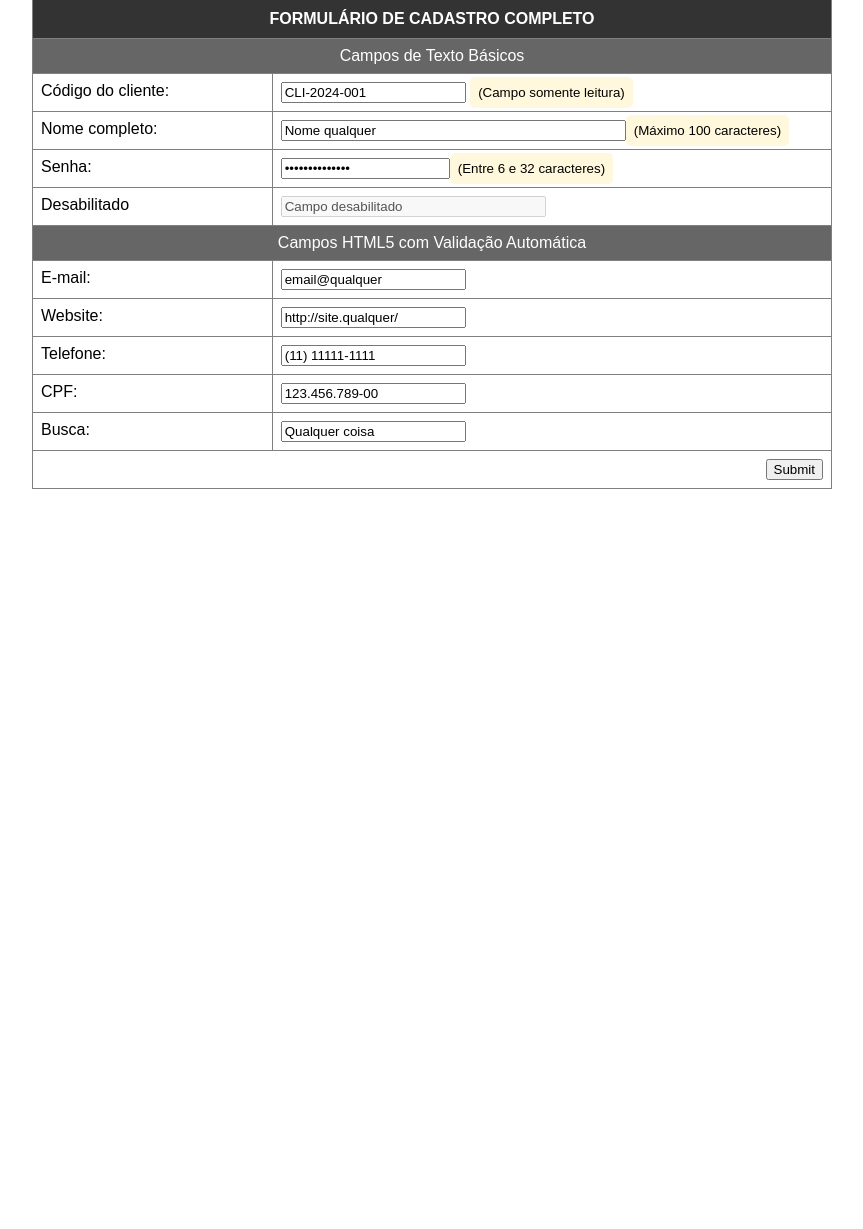
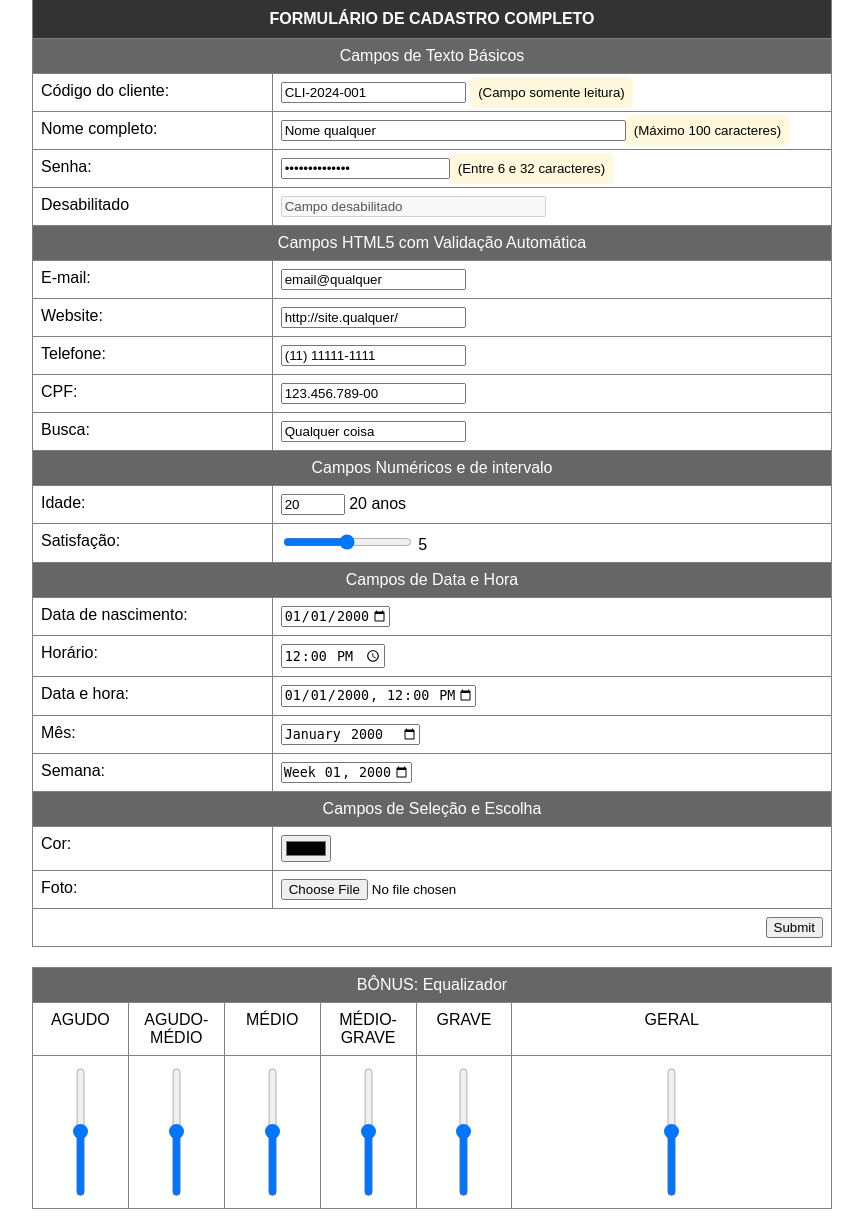
Before and after one commit to gbfllp/web-ciniro, a PHP site: page / in a window 1280 px wide. Shown: the part 81-1310 px from the top of the page, without its empty margins (208-1071 px from the left). Before the commit the page ends 570 px from the top, so only its background shows below. Run offline with PHP 8.4, Linux system fonts and the light colour scheme.

Commit message:
aula00 part4

```diff
--- a/00controles.html/css/estilo.css
+++ b/00controles.html/css/estilo.css
@@ -98,3 +98,11 @@ legend {
     background-color: cornsilk;
     padding: 8px;
 }
+
+.range-vertical {
+    transform: rotate(270deg);
+    margin-left: -40px;
+    margin-right: -40px;
+    margin-top: 60px;
+    margin-bottom: 60px;
+}
--- a/00controles.html/index.php
+++ b/00controles.html/index.php
@@ -47,8 +47,8 @@
                     Nome completo:
                 </td>
                 <td>
-                    <input type="text" name="txtNome" id="txtNome" placeholder="Nome" size="40" maxlength="100"
-                        required value="Nome qualquer"/><small class="tip">(Máximo 100 caracteres)</small>
+                    <input type="text" name="txtNome" id="txtNome" placeholder="Nome" size="40" maxlength="100" required
+                        value="Nome qualquer" /><small class="tip">(Máximo 100 caracteres)</small>
                 </td>
             </tr>
             <tr>
@@ -57,7 +57,8 @@
                 </td>
                 <td>
                     <input type="password" name="txtSenha" id="txtSenha" placeholder="Senha" size="18" minlength="6"
-                        maxlength="32" required value="Senha qualquer"/><small class="tip">(Entre 6 e 32 caracteres)</small>
+                        maxlength="32" required value="Senha qualquer" /><small class="tip">(Entre 6 e 32
+                        caracteres)</small>
                 </td>
             </tr>
             <tr>
@@ -79,7 +80,8 @@
                     E-mail:
                 </td>
                 <td>
-                    <input type="email" name="txtEmail" id="txtEmail" placeholder="usuario@exemplo.com" required value="email@qualquer"/>
+                    <input type="email" name="txtEmail" id="txtEmail" placeholder="usuario@exemplo.com" required
+                        value="email@qualquer" />
                 </td>
             </tr>
             <tr>
@@ -87,7 +89,8 @@
                     Website:
                 </td>
                 <td>
-                    <input type="url" name="txtWebsite" id="txtWebsite" placeholder="site.com" required value="http://site.qualquer/"/>
+                    <input type="url" name="txtWebsite" id="txtWebsite" placeholder="site.com" required
+                        value="http://site.qualquer/" />
                 </td>
             </tr>
             <tr>
@@ -95,7 +98,8 @@
                     Telefone:
                 </td>
                 <td>
-                    <input type="tel" name="txtTelefone" id="txtTelefone" placeholder="(11) 1234-5678" pattern="\([0-9]{2}\) [0-9]{5}-[0-9]{4}" required value="(11) 11111-1111"/>
+                    <input type="tel" name="txtTelefone" id="txtTelefone" placeholder="(11) 1234-5678"
+                        pattern="\([0-9]{2}\) [0-9]{5}-[0-9]{4}" required value="(11) 11111-1111" />
                 </td>
             </tr>
             <tr>
@@ -103,7 +107,8 @@
                     CPF:
                 </td>
                 <td>
-                    <input type="text" name="txtCpf" id="txtCpf" placeholder="123.456.789-00" pattern="[0-9]{3}.[0-9]{3}.[0-9]{3}-[0-9]{2}" required value="123.456.789-00"/>
+                    <input type="text" name="txtCpf" id="txtCpf" placeholder="123.456.789-00"
+                        pattern="[0-9]{3}.[0-9]{3}.[0-9]{3}-[0-9]{2}" required value="123.456.789-00" />
                 </td>
             </tr>
             <tr>
@@ -111,16 +116,160 @@
                     Busca:
                 </td>
                 <td>
-                    <input type="search" name="txtBusca" id="txtBusca" placeholder="Pesquisar..." required value="Qualquer coisa"/>
+                    <input type="search" name="txtBusca" id="txtBusca" placeholder="Pesquisar..." required
+                        value="Qualquer coisa" />
                 </td>
             </tr>
             <input type="hidden" name="txtId" id="txtId" value="ABC123XYZ" />
             <tr>
+                <td colspan="2" class="subsecao-titulo">
+                    Campos Num&eacute;ricos e de intervalo
+                </td>
+            </tr>
+            <tr>
+                <td>
+                    Idade:
+                </td>
+                <td>
+                    <input type="number" name="txtIdade" id="txtIdade" min="1" max="120" step="1" value="20"
+                        oninput="atualizaOutIdade()" />
+                    <output id="outIdade">20</output> anos
+                </td>
+            </tr>
+            <tr>
+                <td>
+                    Satisfação:
+                </td>
+                <td>
+                    <input type="range" name="rngSatisfacao" id="rngSatisfacao" min="0" max="10" value="5"
+                        oninput="atualizaOutSatisfacao()" />
+                    <output id="outSatisfacao">5</output>
+                </td>
+            </tr>
+            <tr>
+                <td colspan="2" class="subsecao-titulo">
+                    Campos de Data e Hora
+                </td>
+            </tr>
+            <tr>
+                <td>
+                    Data de nascimento:
+                </td>
+                <td>
+                    <input type="date" name="txtDataNascimento" id="txtDataNascimento" min="1900-01-01" max="2025-10-01" value="2000-01-01" />
+                </td>
+            </tr>
+            <tr>
+                <td>
+                    Horário:
+                </td>
+                <td>
+                    <input type="time" name="txtHorario" id="txtHorario" min="00:00" max="23:59" value="12:00" />
+                </td>
+            </tr>
+            <tr>
+                <td>
+                    Data e hora:
+                </td>
+                <td>
+                    <input type="datetime-local" name="txtDataHora" id="txtDataHora" min="1900-01-01T00:00" max="2025-10-01T23:59" value="2000-01-01T12:00" />
+                </td>
+            </tr>
+            <tr>
+                <td>
+                    Mês:
+                </td>
+                <td>
+                    <input type="month" name="txtMes" id="txtMes" min="1900-01" max="2025-10" value="2000-01" />
+                </td>
+            </tr>
+            <tr>
+                <td>
+                    Semana:
+                </td>
+                <td>
+                    <input type="week" name="txtSemana" id="txtSemana" min="1900-W01" max="2025-W52" value="2000-W01" />
+                </td>
+            </tr>
+            <tr>
+                <td colspan="2" class="subsecao-titulo">
+                    Campos de Sele&ccedil;&atilde;o e Escolha
+                </td>
+            </tr>
+            <tr>
+                <td>
+                    Cor:
+                </td>
+                <td>
+                    <input type="color" name="txtCor" id="txtCor" value="#000000" />
+                </td>
+            </tr>
+            <tr>
+                <td>
+                    Foto:
+                </td>
+                <td>
+                    <input type="file" name="fleFoto" id="fleFoto" accept="image/*" />
+                </td>
+            </tr>
+
+            <tr>
                 <td colspan=2 align="right">
-                    <input type="submit" id="btnEnviar" name="btnEnviar"/>
+                    <input type="submit" id="btnEnviar" name="btnEnviar" />
                 </td>
             </tr>
         </form>
+    </table>
+
+    <table border=1 style="text-align: center; margin-top: 20px;">
+        <tr>
+            <td colspan="6" class="subsecao-titulo">
+                BÔNUS: Equalizador
+            </td>
+        </tr>
+        <tr>
+            <td width="12%">
+                AGUDO
+            </td>
+            <td width="12%">
+                AGUDO-MÉDIO
+            </td>
+            <td width="12%">
+                MÉDIO
+            </td>
+            <td width="12%">
+                MÉDIO-GRAVE
+            </td>
+            <td width="12%">
+                GRAVE
+            </td>
+            <td width="40%">
+                GERAL
+            </td>
+        </tr>
+        <tr>
+            <td>
+                <input type="range" name="rngAgudo" id="rngAgudo" min="1" max="5" value="3" class="range-vertical" />
+            </td>
+            <td>
+                <input type="range" name="rngMedioAgudo" id="rngMedioAgudo" min="1" max="5" value="3"
+                    class="range-vertical" />
+            </td>
+            <td>
+                <input type="range" name="rngMedio" id="rngMedio" min="1" max="5" value="3" class="range-vertical" />
+            </td>
+            <td>
+                <input type="range" name="rngMedioGrave" id="rngMedioGrave" min="1" max="5" value="3"
+                    class="range-vertical" />
+            </td>
+            <td>
+                <input type="range" name="rngGrave" id="rngGrave" min="1" max="5" value="3" class="range-vertical" />
+            </td>
+            <td>
+                <input type="range" name="rngGeral" id="rngGeral" min="1" max="5" value="3" class="range-vertical"
+                    oninput="atualizaRngEq()" />
+            </td>
+        </tr>
     </table>
 
     <!-- JS -->
--- a/00controles.html/js/script.js
+++ b/00controles.html/js/script.js
@@ -0,0 +1,48 @@
+function atualizaOutIdade() {
+    document.getElementById('outIdade').value = document.getElementById('txtIdade').value
+}
+
+function atualizaOutSatisfacao() {
+    document.getElementById('outSatisfacao').value = document.getElementById('rngSatisfacao').value
+}
+
+function atualizaRngEq() {
+    let rngEq = document.getElementById('rngGeral').value;
+    switch(rngEq) {
+        case '1':
+            document.getElementById('rngAgudo').value       = 5
+            document.getElementById('rngMedioAgudo').value  = 1
+            document.getElementById('rngMedio').value       = 1
+            document.getElementById('rngMedioGrave').value  = 1
+            document.getElementById('rngGrave').value       = 1
+            break
+        case '2':
+            document.getElementById('rngAgudo').value       = 1
+            document.getElementById('rngMedioAgudo').value  = 5
+            document.getElementById('rngMedio').value       = 1
+            document.getElementById('rngMedioGrave').value  = 1
+            document.getElementById('rngGrave').value       = 1
+            break
+        case '3':
+            document.getElementById('rngAgudo').value       = 1
+            document.getElementById('rngMedioAgudo').value  = 1
+            document.getElementById('rngMedio').value       = 5
+            document.getElementById('rngMedioGrave').value  = 1
+            document.getElementById('rngGrave').value       = 1
+            break
+        case '4':
+            document.getElementById('rngAgudo').value       = 1
+            document.getElementById('rngMedioAgudo').value  = 1
+            document.getElementById('rngMedio').value       = 1
+            document.getElementById('rngMedioGrave').value  = 5
+            document.getElementById('rngGrave').value       = 1
+            break
+        case '5':
+            document.getElementById('rngAgudo').value       = 1
+            document.getElementById('rngMedioAgudo').value  = 1
+            document.getElementById('rngMedio').value       = 1
+            document.getElementById('rngMedioGrave').value  = 1
+            document.getElementById('rngGrave').value       = 5
+            break
+    }
+}
```
Also changed, not shown: 00controles.html/processa.php (+12 -0 lines), readme.md.
